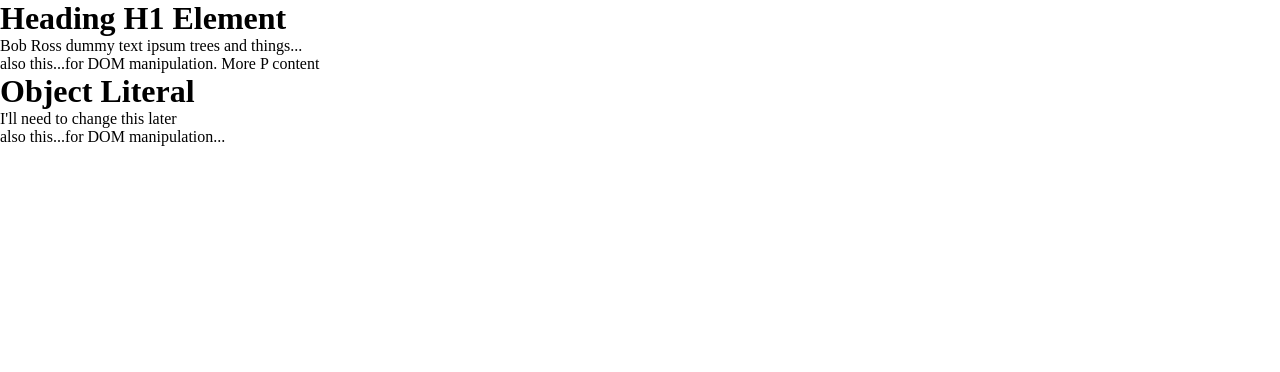
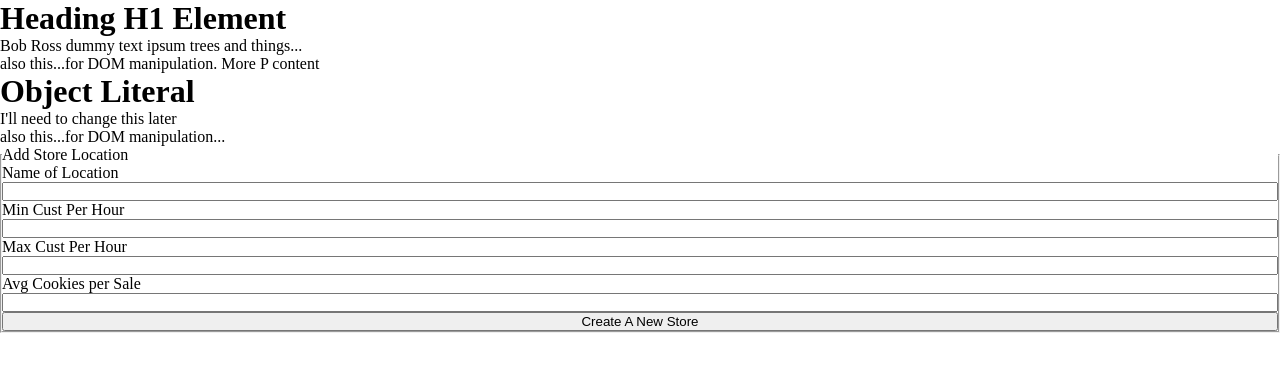
Before and after one commit to CodePuff/cookie-stand, a plain HTML site: page index.html in a window 1280 px wide. Drawn offline with Linux system fonts and the light colour scheme; files that its build step writes are made by us from their sources; files whose address does not match are found by name.

Commit message:
update form

```diff
--- a/index.html
+++ b/index.html
@@ -32,3 +32,34 @@
 </body>
 
 </html>
+
+<!DOCTYPE>
+<html>
+
+<head>
+  <title>Forms and Events</title>
+</head>
+
+<body>
+  <form id="store-form">
+    <fieldset>
+      <legend>Add Store Location</legend>
+
+      <label for="storename">Name of Location</label>
+      <input name="storename" type="text" />
+
+      <label for="mincust">Min Cust Per Hour</label>
+      <input name="mincust" type="text" />
+
+      <label for="maxcust">Max Cust Per Hour</label>
+      <input name="maxcust" type="text" />
+
+      <label for="avgcook">Avg Cookies per Sale</label>
+      <input name="avgcook" type="text" />
+
+      <button type="submit">Create A New Store</button>
+    </fieldset>
+  </form>
+</body>
+
+</html>
```
Also changed, not shown: js/app.js (+13 -0 lines).
